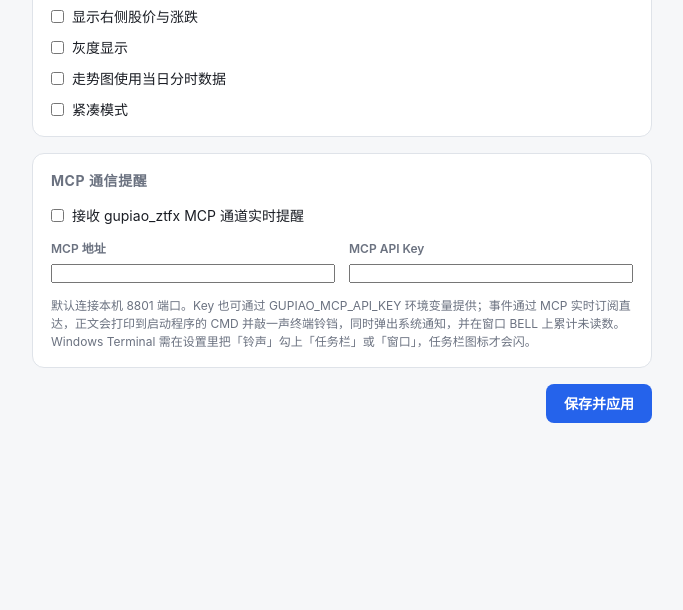
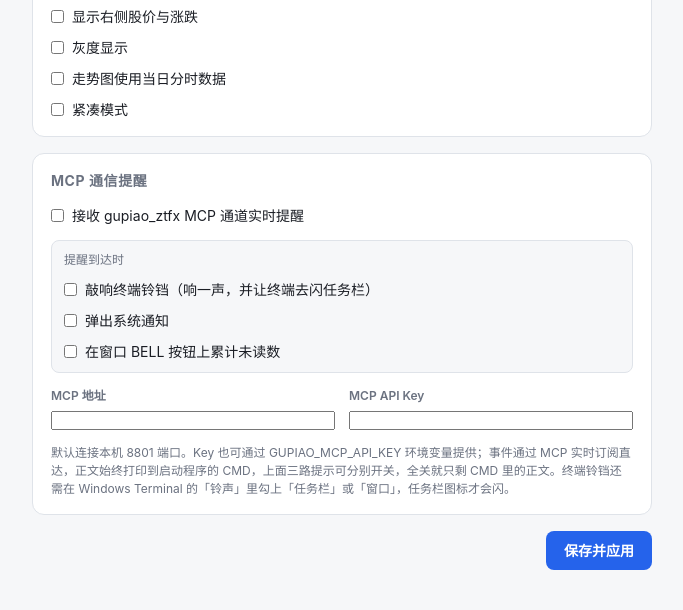
Before and after one commit to kevin249/wenzidingpan, a Python web app: template stockwidget/webui/templates/settings.html in a window 1280 px wide. Shown: the part 1804-2414 px from the top of the page, without its empty margins (298-981 px from the left). Before the commit the page ends 2227 px from the top, so only its background shows below. Run offline with Jinja, Linux system fonts and the light colour scheme; the template is opened without the code that fills it, so the values that code supplies are empty.

Commit message:
feat: MCP 提醒的三路提示各加一个独立开关
终端铃铛、系统通知、窗口 BELL 未读数各配一个复选框，都收在设置页
「MCP 通信提醒」里，从属于原来的总开关。三路互不影响，全关就只剩 CMD 里的正文
——正文是排查用的，不随开关走。

窗口 BELL 关掉时按钮整个收起，收起前先清掉未读数，免得下次开回来还挂着
一个过期计数。

WidgetApp 手上留一份当前配置：提醒回调要按开关分发，不能每来一条就回 store
重新校验一遍。

Co-Authored-By: Claude Opus 5 <noreply@anthropic.com>
Claude-Session: https://claude.ai/code/session_013DrkJAyjoPeguTGiZc7agH

```diff
--- a/stockwidget/ui/window.py
+++ b/stockwidget/ui/window.py
@@ -102,7 +102,11 @@ class TitleBar(QWidget):
 
     def apply_config(self, config: Config) -> None:
         self.grayscale_button.setText("彩" if config.grayscale else "灰")
-        self.bell_button.setVisible(config.mcp_notifications_enabled)
+        # BELL 这一路单独可关；藏起来之前先清掉未读数，免得下次开回来还挂着过期计数。
+        show_bell = config.mcp_notifications_enabled and config.mcp_bell_window
+        if not show_bell:
+            self.clear_bell()
+        self.bell_button.setVisible(show_bell)
         for button in (self.refresh_button, self.bell_button, self.settings_button, self.grayscale_button, self.quit_button):
             button.setFont(make_font(config, 0.95))
             button.setFixedSize(round(config.font_size * 1.7), round(config.font_size * 1.7))
--- a/stockwidget/webui/static/settings.css
+++ b/stockwidget/webui/static/settings.css
@@ -149,6 +149,22 @@ input[type='range'] {
 }
 
 .hint {
+  font-size: 12px;
+  color: var(--muted);
+}
+
+/* 从属于上方总开关的一组子开关，圈起来才看得出层级。 */
+.sub-checks {
+  display: flex;
+  flex-direction: column;
+  gap: 10px;
+  padding: 10px 12px;
+  border: 1px solid var(--border);
+  border-radius: 8px;
+  background: var(--bg);
+}
+
+.sub-checks-title {
   font-size: 12px;
   color: var(--muted);
 }
--- a/stockwidget/webui/static/settings.js
+++ b/stockwidget/webui/static/settings.js
@@ -24,6 +24,9 @@ const CHECKBOXES = [
   'stock_percent_bold',
   'dark_trade_bold',
   'mcp_notifications_enabled',
+  'mcp_bell_terminal',
+  'mcp_bell_toast',
+  'mcp_bell_window',
 ];
 const FONT_SIZES = [
   'font_size',
--- a/stockwidget/webui/templates/settings.html
+++ b/stockwidget/webui/templates/settings.html
@@ -256,6 +256,20 @@
                         type="checkbox" {% if config.mcp_notifications_enabled %}checked{% endif %} />
             接收 gupiao_ztfx MCP 通道实时提醒</label>
         </div>
+        <div class="sub-checks">
+          <p class="sub-checks-title">提醒到达时</p>
+          <div class="checks">
+            <label><input id="mcp_bell_terminal" name="mcp_bell_terminal" type="checkbox"
+                          {% if config.mcp_bell_terminal %}checked{% endif %} />
+              敲响终端铃铛（响一声，并让终端去闪任务栏）</label>
+            <label><input id="mcp_bell_toast" name="mcp_bell_toast" type="checkbox"
+                          {% if config.mcp_bell_toast %}checked{% endif %} />
+              弹出系统通知</label>
+            <label><input id="mcp_bell_window" name="mcp_bell_window" type="checkbox"
+                          {% if config.mcp_bell_window %}checked{% endif %} />
+              在窗口 BELL 按钮上累计未读数</label>
+          </div>
+        </div>
         <div class="grid">
           <div class="field">
             <label for="mcp_url">MCP 地址</label>
@@ -267,7 +281,7 @@
                    autocomplete="off" value="{{ config.mcp_api_key }}" />
           </div>
         </div>
-        <p class="hint">默认连接本机 8801 端口。Key 也可通过 GUPIAO_MCP_API_KEY 环境变量提供；事件通过 MCP 实时订阅直达，正文会打印到启动程序的 CMD 并敲一声终端铃铛，同时弹出系统通知，并在窗口 BELL 上累计未读数。Windows Terminal 需在设置里把「铃声」勾上「任务栏」或「窗口」，任务栏图标才会闪。</p>
+        <p class="hint">默认连接本机 8801 端口。Key 也可通过 GUPIAO_MCP_API_KEY 环境变量提供；事件通过 MCP 实时订阅直达，正文始终打印到启动程序的 CMD，上面三路提示可分别开关，全关就只剩 CMD 里的正文。终端铃铛还需在 Windows Terminal 的「铃声」里勾上「任务栏」或「窗口」，任务栏图标才会闪。</p>
       </section>
 
       <footer class="bar">
```
Also changed, not shown: stockwidget/app.py (+9 -4 lines), stockwidget/config.py (+8 -0 lines), tests/test_app.py (added, +89 -0 lines), tests/test_config.py (+20 -0 lines), tests/test_webui.py (+23 -0 lines), tests/test_window.py (+15 -0 lines), README.md.
